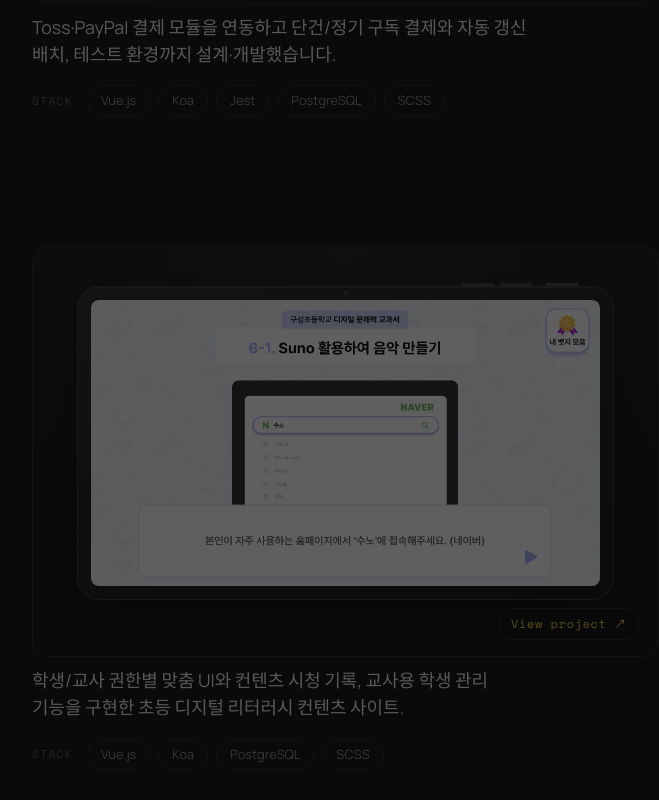
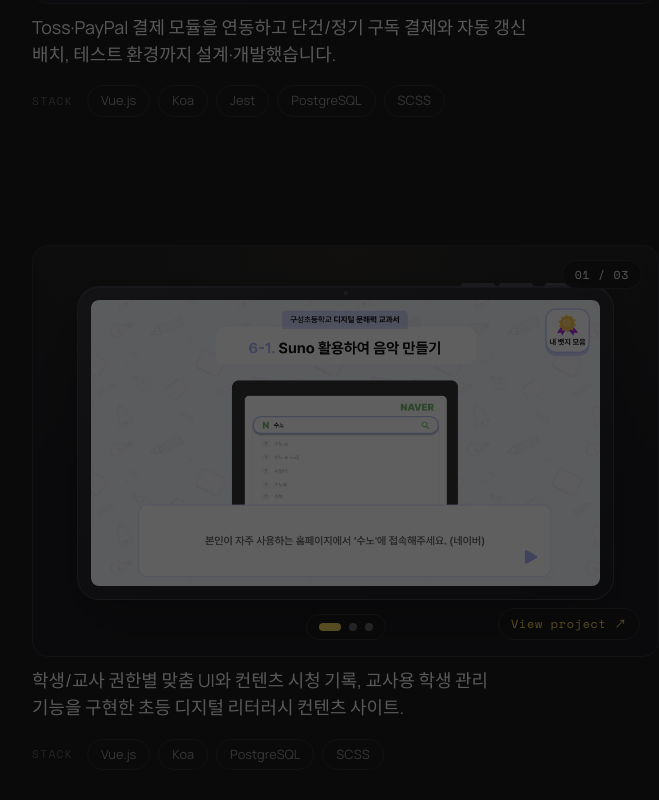
Before and after one commit to mmyonaa/mmyonaa.github.io, a Vue app: page / in a window 1280 px wide. Shown: the part 9090-9890 px from the top of the page, without its empty margins (581-1240 px from the left). Built offline with nearby package versions, Linux system fonts and the light colour scheme.

Commit message:
구성초 콘텐츠 슬라이드 2장 추가
수업 흐름(검색 안내 → 구글 검색 → Suno 접속) 순서로 태블릿 목업
슬라이더에 표시.

Co-Authored-By: Claude Fable 5 <noreply@anthropic.com>

```diff
--- a/src/content/shared.ts
+++ b/src/content/shared.ts
@@ -194,7 +194,11 @@ const projectBase: ProjectBase[] = [
     company: '',
     repo: '',
     imageFrame: 'tablet', // 태블릿용 콘텐츠 → 태블릿 기기 목업
-    images: ['/projects/gs/guseong-content-play.png'],
+    images: [
+      '/projects/gs/guseong-content-play.png',
+      '/projects/gs/guseong-content-search.png',
+      '/projects/gs/guseong-content-suno.png',
+    ],
   },
 ]
 
```
Also changed, not shown: public/projects/gs/guseong-content-search.png (added), public/projects/gs/guseong-content-suno.png (added).
